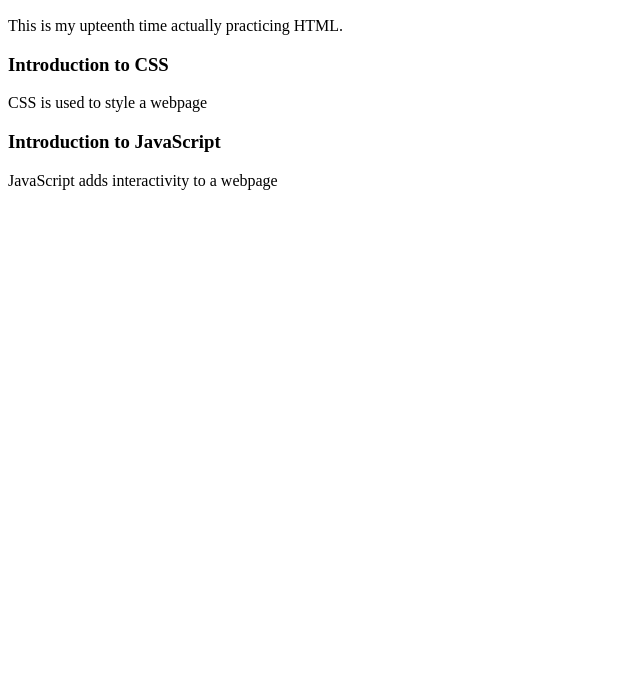
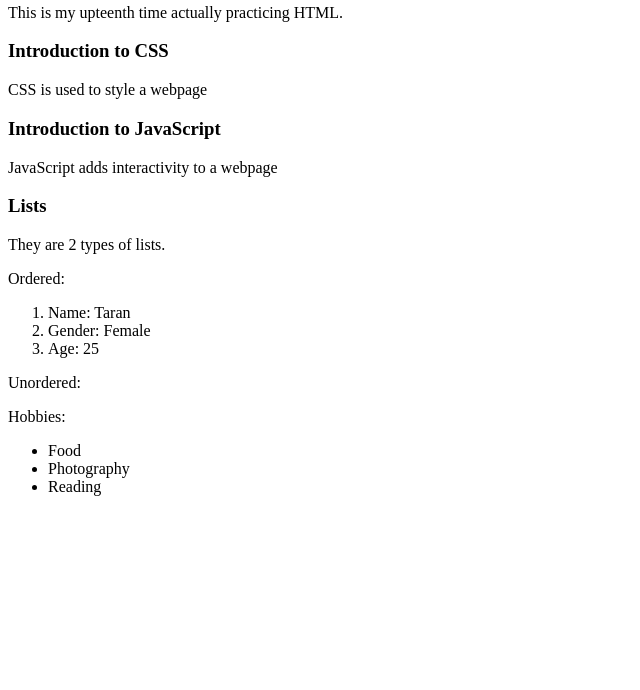
Before and after one commit to TaranChase/freeCodeCamp-Responsive-WebDesign, a plain HTML site: page elements-practice.html in a window 1280 px wide. Shown: the part 110-800 px from the top of the page, without its empty margins (0-640 px from the left). Drawn offline with Linux system fonts and the light colour scheme.

Commit message:
Add nesting elements and lists

```diff
--- a/elements-practice.html
+++ b/elements-practice.html
@@ -6,6 +6,12 @@
     <title>HTML Elements</title>
 </head>
 <body>
+    <main>
+    <!--Most important content inside this element-->
+    <!--Unique content must be placed in this element and cannot be used anywhere else in the document-->
+    <!--Content within this element are nested. Hence called nested elements -->
+        <section>
+            <!--A section element defines sections in documents. -->
             <h1>Welcome to my Website!</h1> <!--Main heading to be used once per page-->
             <h2>My name is Taran.</h2> <!--This is a subheading that can be used multiple times per page-->
             <p>This is my upteenth time actually practicing HTML.</p> <!--Paragraphs-->
@@ -13,5 +19,26 @@
             <p>CSS is used to style a webpage</p>
             <h3>Introduction to JavaScript</h3>
             <p>JavaScript adds interactivity to a webpage</p>
+            <!--This is a comment. It allows you to leave messages without affecting browser display -->
+        </section>
+
+        <section>
+            <h3>Lists</h3>
+            <p>They are 2 types of lists.</p>
+            <p>Ordered:</p>
+            <ol>
+                <li>Name: Taran</li>
+                <li>Gender: Female</li>
+                <li>Age: 25</li>
+            </ol>
+            <p>Unordered:</p>
+            <p>Hobbies:</p>
+            <ul>
+                <li>Food</li>
+                <li>Photography</li>
+                <li>Reading</li>
+            </ul>
+        </section>
+    </main>
 </body>
 </html>
```
Also changed, not shown: attributes-practice.html (+4 -4 lines). Lines whose indentation alone changed are shown as unchanged.
